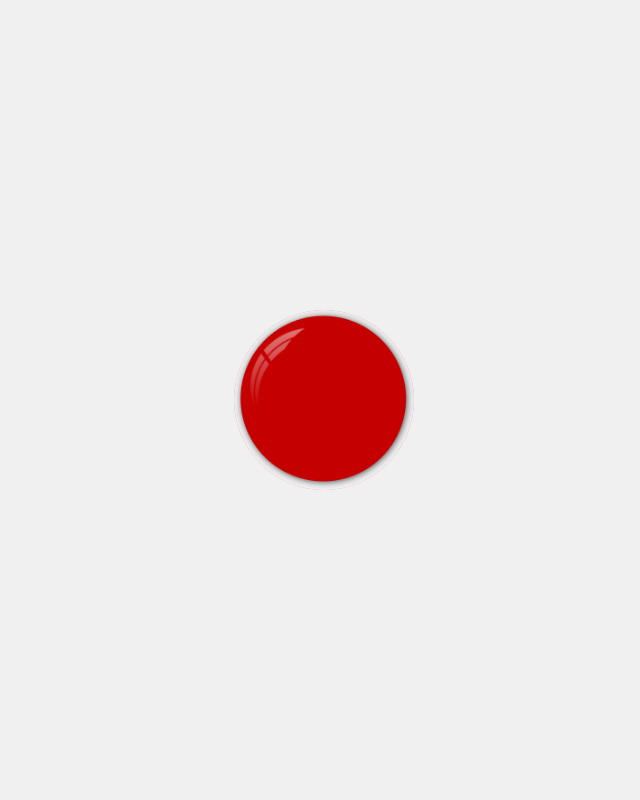
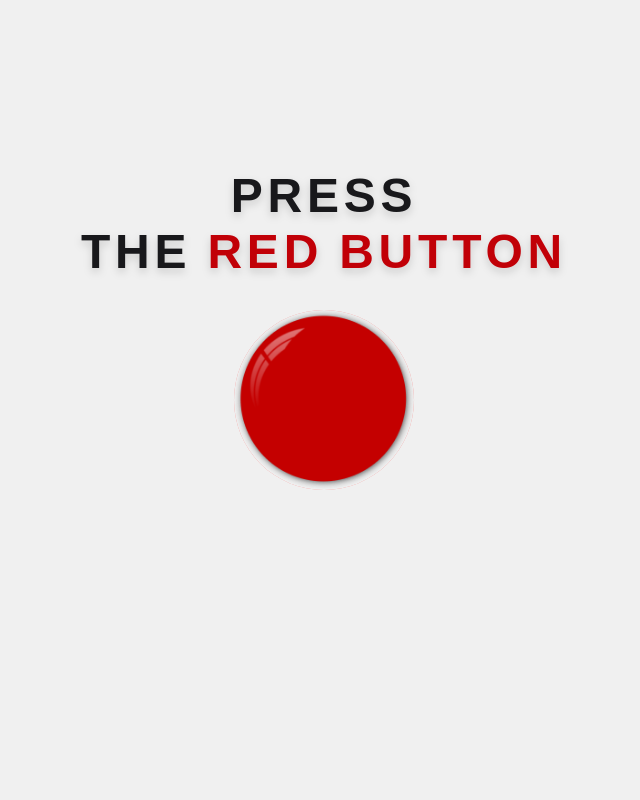
Before and after one commit to redbtn-io/redbtn.io, a Next.js app in the folder webapp/: page / in a window 1280 px wide. Shown: the top 800 px of the page, without its empty margins (316-956 px from the left). Built offline with nearby package versions, Linux system fonts and the light colour scheme.

Commit message:
PTRB, ga logo

```diff
--- a/webapp/src/app/components/TitleScreen.tsx
+++ b/webapp/src/app/components/TitleScreen.tsx
@@ -33,10 +33,9 @@ export default function TitleScreen({
         </>
       )}
       {show && (
-        <div className="absolute inset-0 flex flex-col items-center justify-center z-15 pointer-events-none">
-          <div
-            className="
-              mb-84
+        <div className="fixed inset-0 z-30 flex items-center justify-center bg-transparent">
+          <div className="
+              mb-86
               text-4xl
               sm:text-5xl
               font-extrabold
@@ -45,9 +44,7 @@ export default function TitleScreen({
               text-center
               drop-shadow-lg
               select-none
-              pointer-events-none
-            "
-          >
+              pointer-events-none">
             <span className="inline-block text-zinc-900 dark:text-zinc-100 animate-fadein">
               press
             </span>
--- a/webapp/src/app/page.tsx
+++ b/webapp/src/app/page.tsx
@@ -55,6 +55,9 @@ const cardIcons: Record<string, JSX.Element> = {
   ),
   peak:(
     <Image src="/peak.png" alt="Peak Icon" width={64} height={64} className="rounded-full" />
+  ),
+  ga:(
+    <Image src="/ga.png" alt="GA Icon" width={64} height={64} className="rounded-full" />
   )
 };
 
--- a/webapp/src/data/cards.json
+++ b/webapp/src/data/cards.json
@@ -192,7 +192,7 @@
           {
             "link": "https://georgeanthony.net",
             "label": "try georgeanthony.net",
-            "icon": "generic"
+            "icon": "ga"
           }
         ]
       },
```
Also changed, not shown: webapp/public/ga.png (added).
